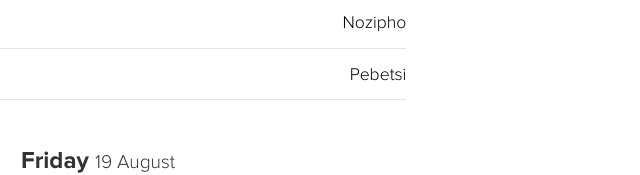
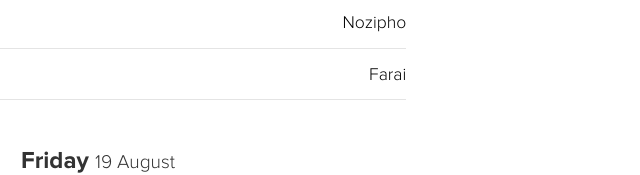
Before and after one commit to heyfarai/bikram, a website: page views/classes.html in a window 1280 px wide. Shown: the part 1112-1287 px from the top of the page, 542-1182 px from the left. Drawn offline with nearby package versions, Linux system fonts and the light colour scheme; files that its build step writes are made by us from their sources.

Commit message:
Fixed thursday

```diff
--- a/views/classes.html
+++ b/views/classes.html
@@ -68,7 +68,7 @@
                                     </li>
                                     <li>
                                         <span class="class-time">18:30</span>
-                                        <span class="class-teacher pull-right">Pebetsi</span>
+                                        <span class="class-teacher pull-right">Farai</span>
                                     </li>
                                 </ul>
                                 <ul class="class-list list-unstyled">
```
